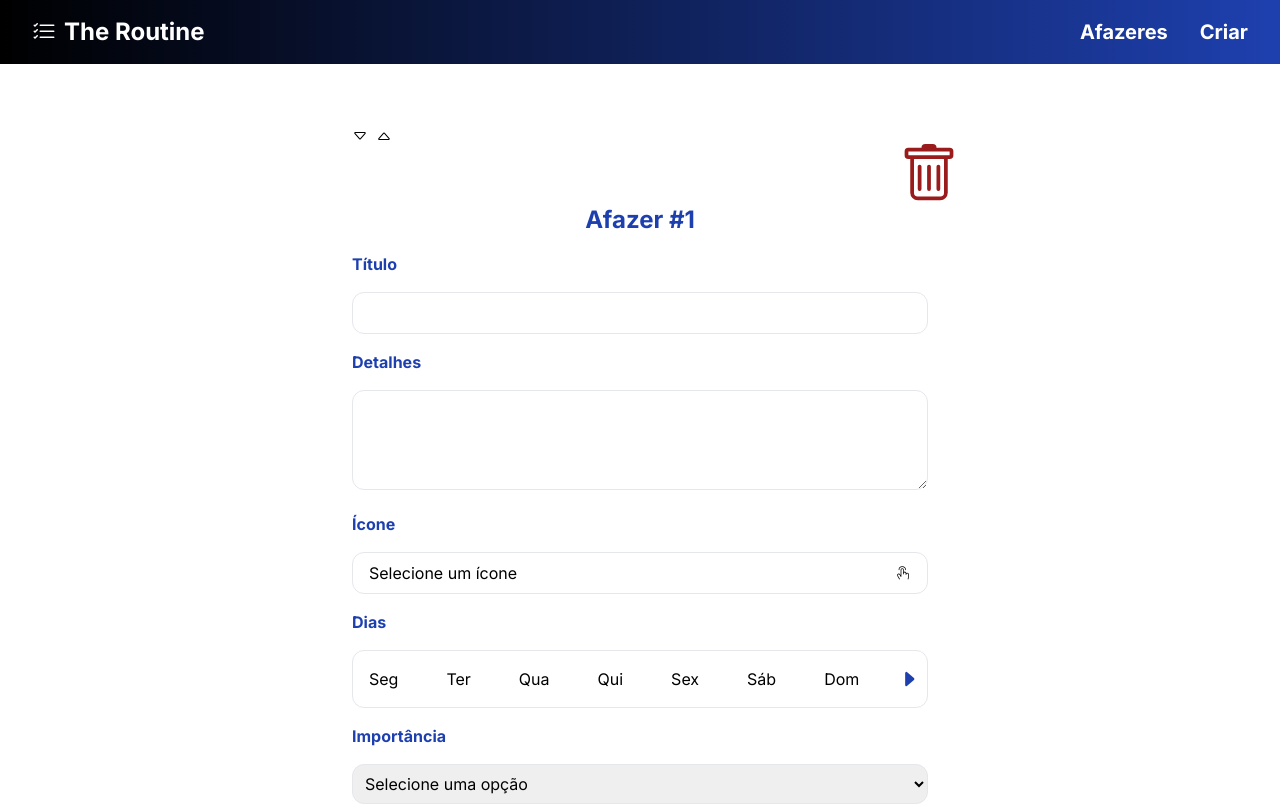
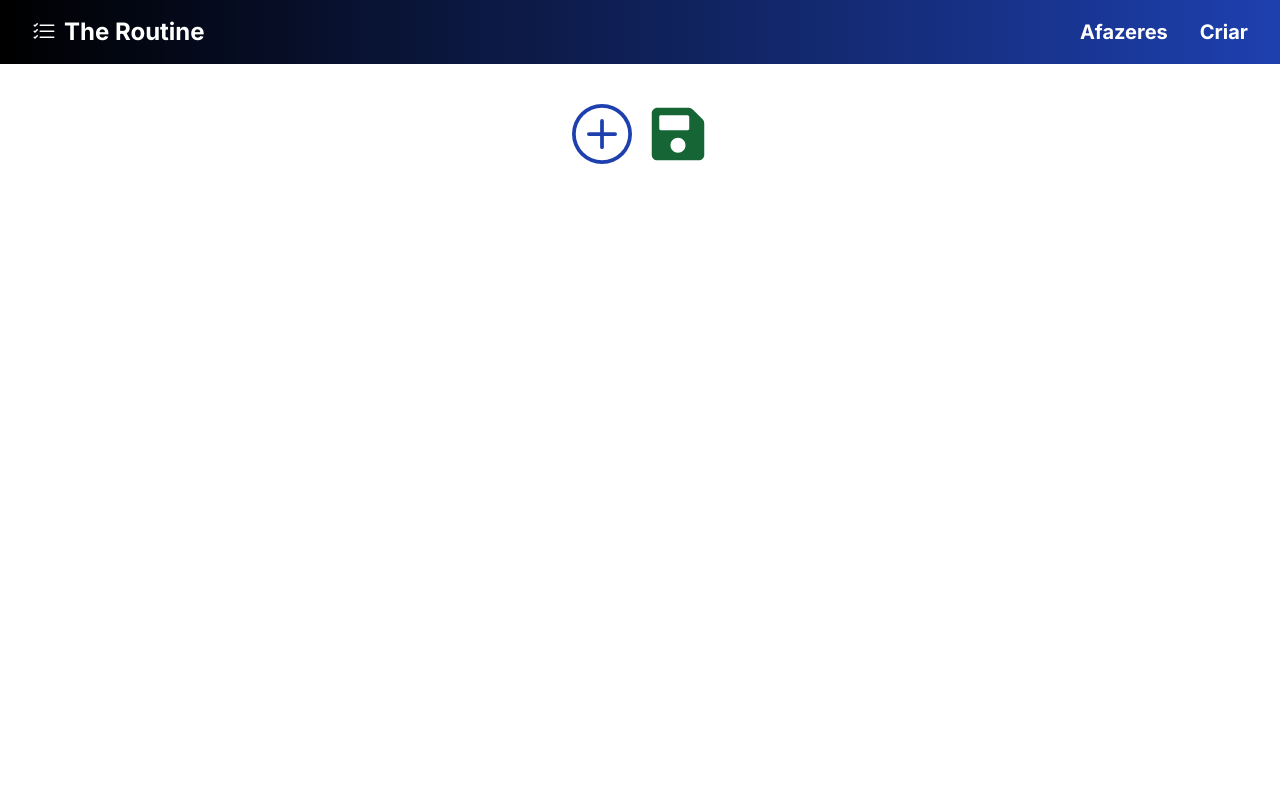
Before and after one commit to dspedroborges/routine, a Next.js app: page /criar in a window 1280 px wide. Shown: the top 804 px of the page. Built offline with nearby package versions, Linux system fonts and the light colour scheme.

Commit message:
visualização amigavel dos afazeres ao cria-los ou edita-los

```diff
--- a/src/app/criar/page.tsx
+++ b/src/app/criar/page.tsx
@@ -2,7 +2,7 @@
 
 import { getIcon, icons, TodoType } from "@/utils";
 import { useEffect, useState } from "react";
-import { BsCaretDown, BsCaretRightFill, BsCaretUp, BsPlusCircle, BsTrash, BsTrash2Fill } from "react-icons/bs";
+import { BsCaretDown, BsCaretDownFill, BsCaretRightFill, BsCaretUp, BsCaretUpFill, BsPlusCircle, BsTrash, BsTrash2Fill } from "react-icons/bs";
 import { FaSave } from "react-icons/fa";
 import { PiHandTapLight } from "react-icons/pi";
 import Toast from "../components/Toast";
@@ -18,9 +18,10 @@ const getEmptyTodo = () => {
 }
 
 export default function Page() {
-    const [todos, setTodos] = useState([getEmptyTodo()]);
+    const [todos, setTodos] = useState<TodoType[]>([]);
     const [showToast, setShowToast] = useState(false);
     const [deleteSure, setDeleteSure] = useState(false);
+    const [showTodo, setShowTodo] = useState(-1);
 
     useEffect(() => {
         const savedTodos = localStorage.getItem("todos");
@@ -52,11 +53,12 @@ export default function Page() {
     }
 
     return (
-        <div className="min-h-screen flex flex-col items-center justify-center">
+        <div className="min-h-screen flex flex-col p-2">
             {
                 todos.length > 0 && todos.map((todo, i) => {
                     return (
-                        <div key={i} className="border-b-4 border-dotted border-blue-800 p-8 w-full lg:w-1/2 mx-auto my-8 select-none">
+                        <div key={i}>
+                            <div className="p-4 rounded-xl my-2 cursor-pointer bg-gradient-to-tr hover:ring-2 ring-blue-500 from-black to-blue-950 text-white uppercase flex items-center justify-between">
                                 <div className="flex gap-2">
                                     <BsCaretDown className="hover:scale-110 cursor-pointer" onClick={() => {
                                         const copy = JSON.parse(JSON.stringify(todos));
@@ -77,6 +79,19 @@ export default function Page() {
                                         }
                                     }} />
                                 </div>
+                                <span className="hover:underline" onClick={() => {
+                                    if (showTodo === i) {
+                                        setShowTodo(-1)
+                                    } else {
+                                        setShowTodo(i)
+                                    }
+                                }}>{todo.title}</span>
+
+                                {showTodo === i ? <BsCaretDownFill /> : <BsCaretUpFill />}
+                            </div>
+                            {
+                                showTodo === i && (
+                                    <div key={i} className="border-4 border-dotted border-blue-800 p-8 w-full mx-auto my-4 rounded-xl select-none">
                                         {
                                             deleteSure ? (
                                                 <BsTrash className="text-red-500 text-6xl text-left ml-[80%] lg:ml-[95%] hover:scale-90 cursor-pointer" onClick={() => {
@@ -137,12 +152,15 @@ export default function Page() {
                                         </div>
                                     </div>
                                 )
+                            }
+                        </div>
+                    )
                 })
             }
 
             {showToast && <Toast content="Salvo!" type="success" setShowToast={setShowToast} />}
 
-            <div className="flex justify-center items-center gap-4 mx-auto">
+            <div className="flex justify-center items-center gap-4 mx-auto my-8">
                 <BsPlusCircle className="text-6xl text-blue-800 hover:scale-90 cursor-pointer" onClick={() => setTodos([...todos, getEmptyTodo()])} />
                 <FaSave className="text-6xl text-green-800 hover:scale-90 cursor-pointer" onClick={(() => {
                     localStorage.setItem("todos", JSON.stringify(todos));
```
Lines whose indentation alone changed are shown as unchanged.
